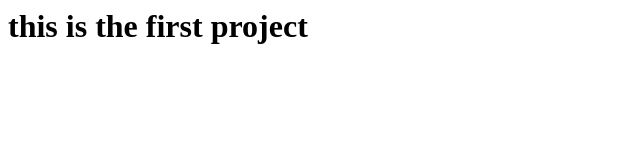
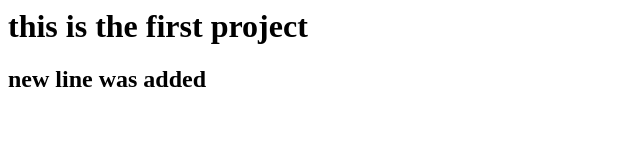
Before and after one commit to hemanth405/hemanth, a plain HTML site: page index.html in a window 1280 px wide. Shown: the whole page, without its empty margins (0-640 px from the left). Drawn offline with Linux system fonts and the light colour scheme.

Commit message:
index.html remodified

```diff
--- a/index.html
+++ b/index.html
@@ -1 +1,2 @@
 <h1> this is the first project </h1>
+<h2> new line was added</h2>
```
